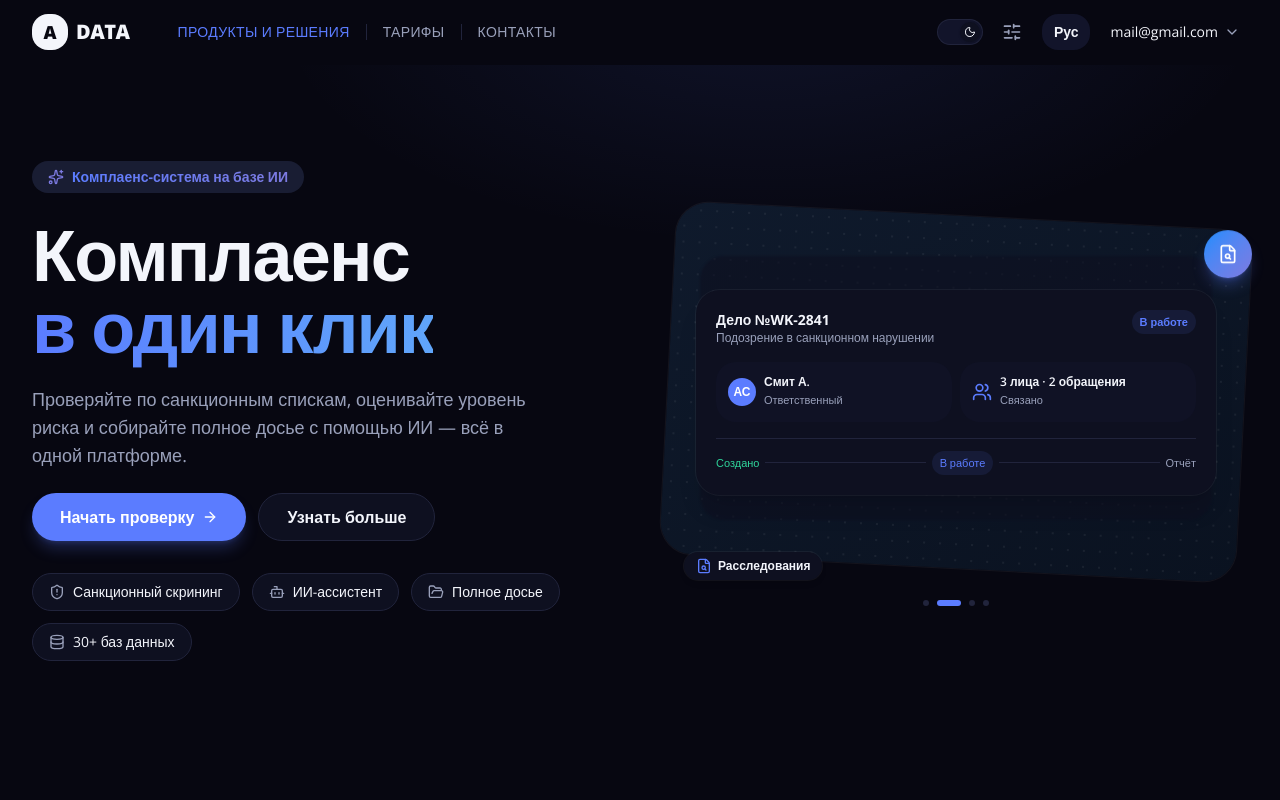
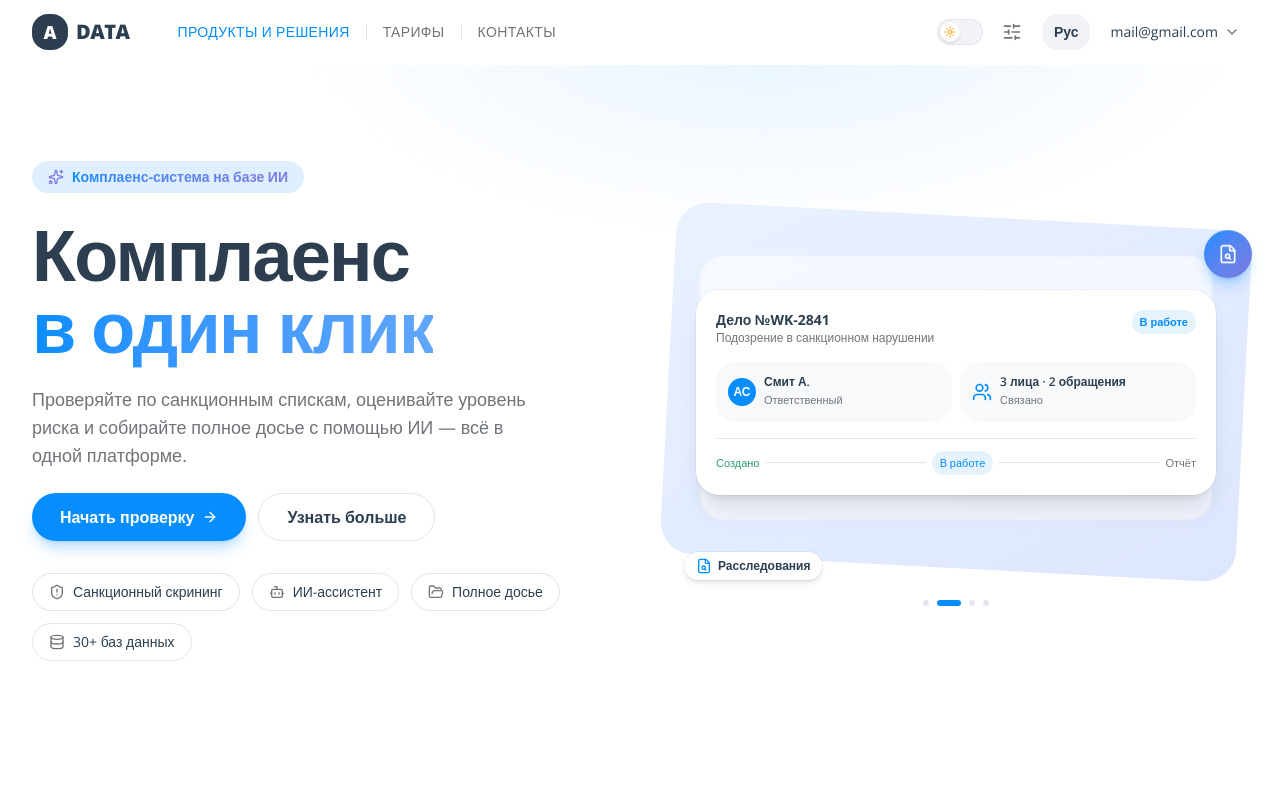
Before and after one commit to dzhmnklva012/-e-analytic, a Next.js app in the folder compliance-landing/: page / in a window 1280 px wide. Shown: the top 800 px of the page. Built offline with nearby package versions, Linux system fonts and the light colour scheme.

Commit message:
Auto-update: layout.tsx

```diff
--- a/compliance-landing/src/app/layout.tsx
+++ b/compliance-landing/src/app/layout.tsx
@@ -21,7 +21,7 @@ export default function RootLayout({
   children: React.ReactNode;
 }>) {
   return (
-    <html lang="ru" className={`dark ${openSans.variable}`}>
+    <html lang="ru" className={openSans.variable}>
       <body className="min-h-screen antialiased">{children}</body>
     </html>
   );
```
